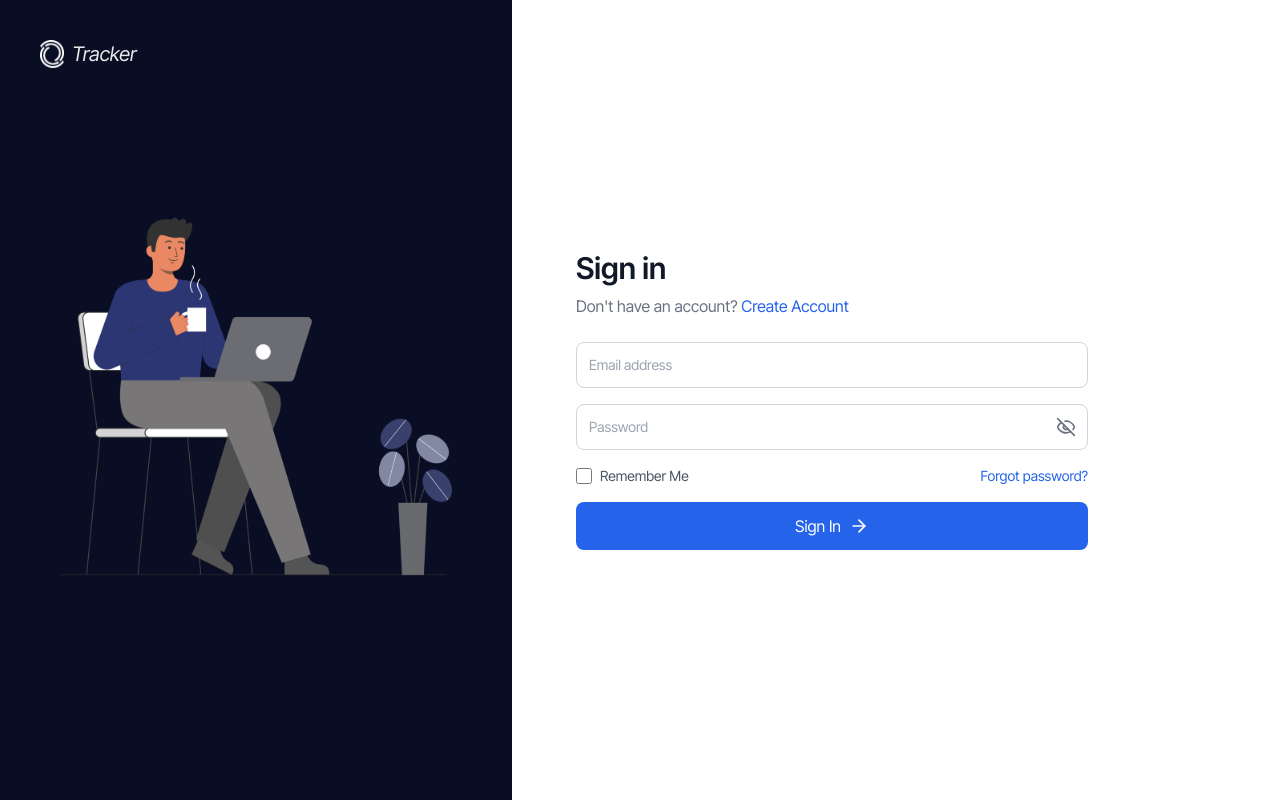
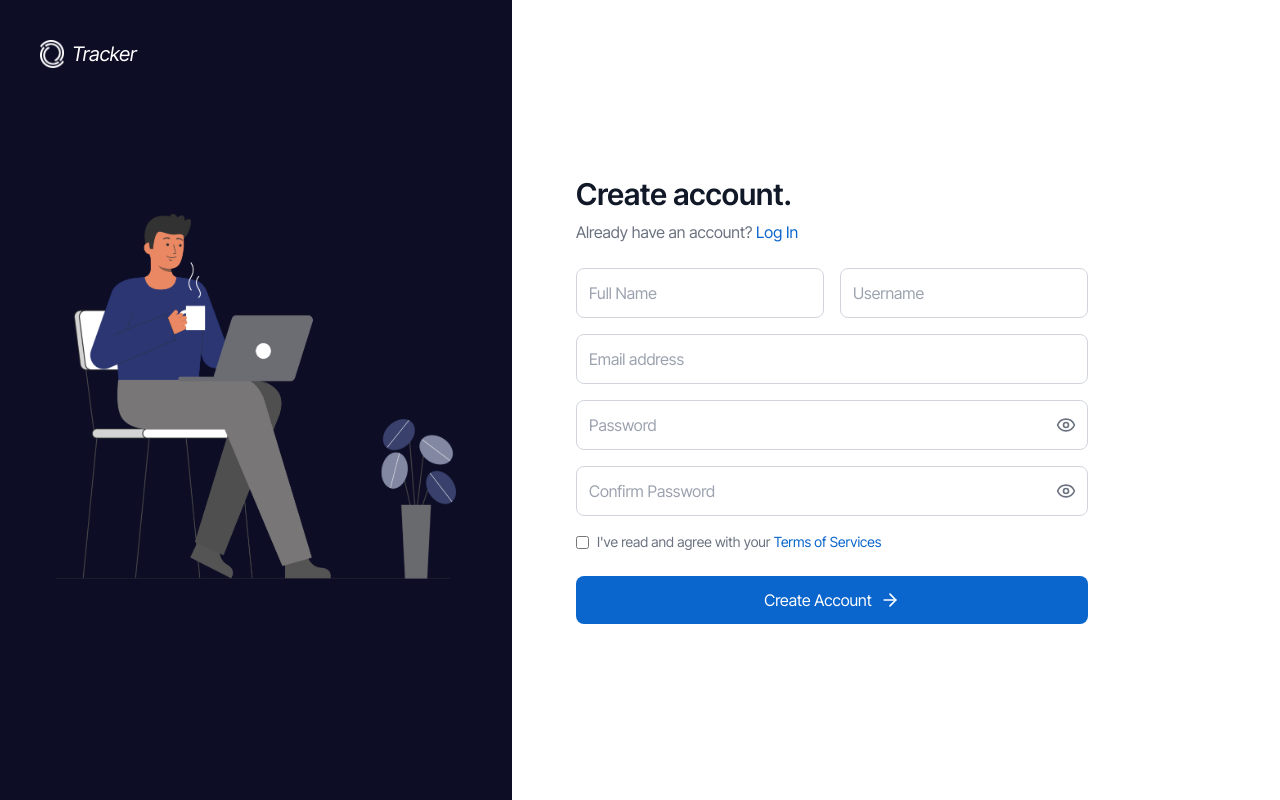
Before and after one commit to mariabh7/tracker-app, a Next.js app: page / in a window 1280 px wide. Shown: the top 800 px of the page. Built offline with nearby package versions, Linux system fonts and the light colour scheme.

Commit message:
Update page.js

```diff
--- a/src/app/page.js
+++ b/src/app/page.js
@@ -6,7 +6,6 @@ export default function Home() {
   return (
 
     <div className="">
-      <SignIn />
       <Signup></Signup>
     </div>
   );
```
